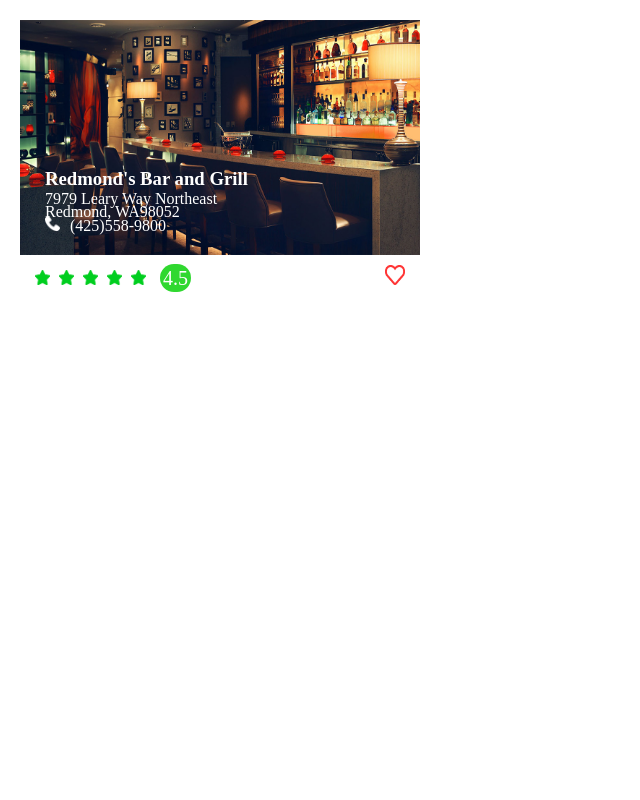
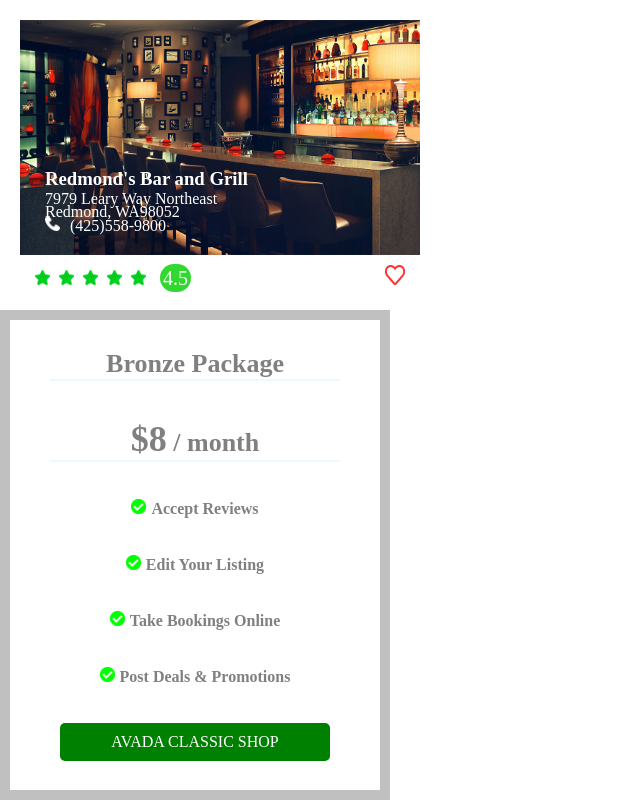
Before and after one commit to BrikBazyko/Test, a plain HTML site: page index.html in a window 1280 px wide. Shown: the part 2300-3100 px from the top of the page, without its empty margins (0-640 px from the left). Before the commit the page ends 2610 px from the top, so only its background shows below. Drawn offline with Linux system fonts and the light colour scheme; files whose address does not match are found by name.

Commit message:
Add 9 block

```diff
--- a/index.html
+++ b/index.html
@@ -138,6 +138,11 @@
                         </li>
                       </div>
                     </div>
+
+                  </ul>
+                </nav>
+              </div>
+            </div>
             <!-- 8 -->
             <div class="footer">
               <div class="footer__main">
@@ -159,9 +164,15 @@
                 <img src="img/heart.png" alt="" class="footer__image">
               </div>
             </div>
-                      </ul>
-                    </nav>
-                  </div>
+            <!-- 9 -->
+            <div class="market">
+              <h2 class="market__title">Bronze Package</h2>
+              <h2 class="market__title"><span class="title__text">$8</span> / month</h2>
+              <h4 class="market__list"><img class="list__img" src="img/check.png" alt="">Accept Reviews</h4>
+              <h4 class="market__list"><img class="list__img" src="img/check.png" alt="">Edit Your Listing</h4>
+              <h4 class="market__list"><img class="list__img" src="img/check.png" alt="">Take Bookings Online</h4>
+              <h4 class="market__list"><img class="list__img" src="img/check.png" alt="">Post Deals & Promotions</h4>
+              <a class="market-btn" href="#"> AVADA CLASSIC SHOP</a>
             </div>
           </body>
           </html>
--- a/style/style.css
+++ b/style/style.css
@@ -258,7 +258,7 @@
   color: white;
   font-size: 20px;
   padding: 3px;
-      margin-left: 10px;
+  margin-left: 10px;
 }
 
 .footer__top{
@@ -282,3 +282,45 @@
 .footer__text{
   margin-bottom: -5px;
 }
+.market{
+  display: flex;
+  flex-direction: column;
+  justify-content: space-around;
+  align-items: center;
+  height: 450px;
+  width: 350px;
+  border: 10px solid silver;
+  padding: 10px;
+}
+.market__title{
+  text-align: center;
+  color: gray;
+  font-size: 26px;
+}
+.title__text{
+  font-size: 36px;
+}
+.list__img{
+  height: 15px;
+  width: 15px;
+  margin-right: 5px;
+}
+.market__list{
+  color: gray;
+}
+.market__title::after{
+  display: flex;
+  content: "";
+  width: 290px;
+  height: 2px;
+  background: aliceblue;;
+}
+.market-btn{
+  background: green;
+  text-decoration: none;
+  color: white;
+  padding: 10px;
+  width: 250px;
+  text-align: center;
+  border-radius: 5px;
+}
```
Also changed, not shown: img/check.png (added). Lines whose indentation alone changed are shown as unchanged.
